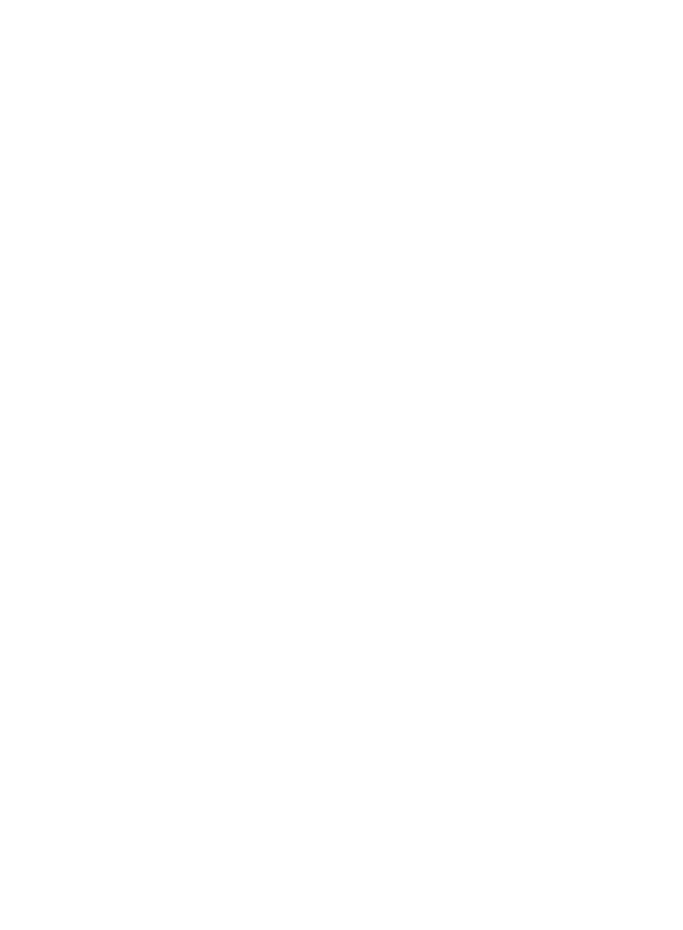
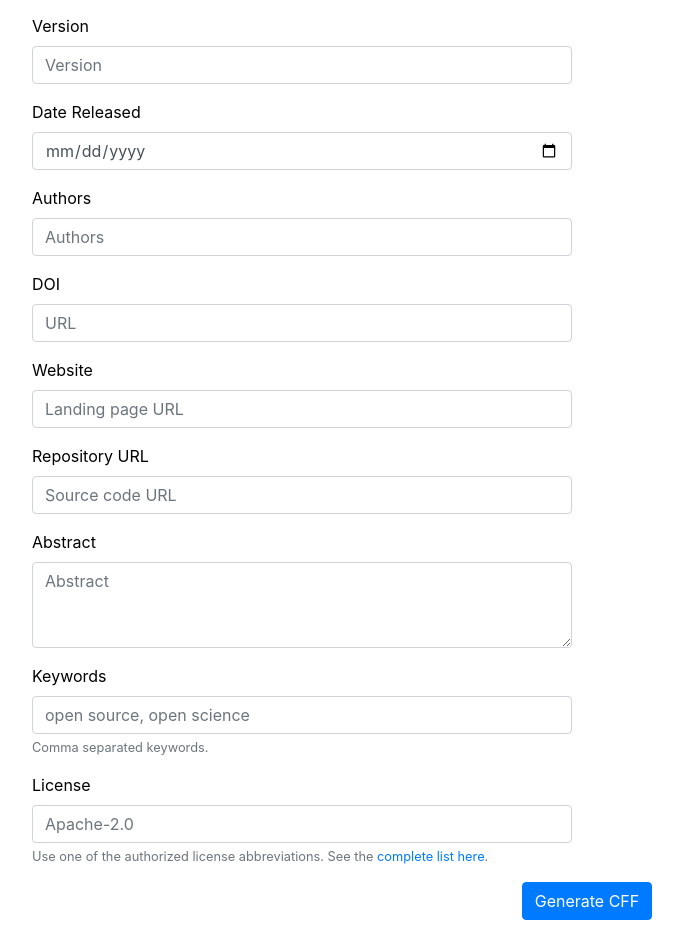
Before and after one commit to Software-Citation/frontend, a React (Create React App) app: page /cff-init in a window 1280 px wide. Shown: the part 122-1052 px from the top of the page, without its empty margins (53-736 px from the left). Before the commit the page ends 800 px from the top, so only its background shows below. Built offline with nearby package versions, Linux system fonts and the light colour scheme.

Commit message:
Initialised screen and form

```diff
--- a/src/App.js
+++ b/src/App.js
@@ -5,6 +5,7 @@ import Layout from './components/Layout/Layout';
 import Home from './components/Home/Home';
 import About from './components/About/About';
 import FAQ from './components/FAQ/FAQ';
+import CffInit from './components/CffInit/CffInit';
 
 function App() {
   return (
@@ -13,6 +14,7 @@ function App() {
         <Route path="/" exact component={Home} />
         <Route path="/about" exact component={About} />
         <Route path="/faq" exact component={FAQ} />
+        <Route path="/cff-init" exact component={CffInit} />
       </Switch>
     </Layout>
   );
--- /dev/null
+++ b/src/components/CffInit/CffForm/CffForm.js
@@ -0,0 +1,62 @@
+import React from 'react';
+import { Form } from 'react-bootstrap';
+
+function CffForm(props) {
+  return (
+    <Form>
+      <Form.Group controlId="formTitle">
+        <Form.Label>Title</Form.Label>
+        <Form.Control type="text" placeholder="Title" />
+      </Form.Group>
+      <Form.Group controlId="formVersion">
+        <Form.Label>Version</Form.Label>
+        <Form.Control type="text" placeholder="Version" />
+      </Form.Group>
+      <Form.Group controlId="formDate">
+        <Form.Label>Date Released</Form.Label>
+        <Form.Control type="date" placeholder="Date" />
+      </Form.Group>
+      <Form.Group controlId="formAuthors">
+        <Form.Label>Authors</Form.Label>
+        <Form.Control type="text" placeholder="Authors" />
+      </Form.Group>
+      <Form.Group controlId="formDoi">
+        <Form.Label>DOI</Form.Label>
+        <Form.Control type="text" placeholder="URL" />
+      </Form.Group>
+      <Form.Group controlId="formWebsite">
+        <Form.Label>Website</Form.Label>
+        <Form.Control type="text" placeholder="Landing page URL" />
+      </Form.Group>
+      <Form.Group controlId="formUrl">
+        <Form.Label>Repository URL</Form.Label>
+        <Form.Control type="text" placeholder="Source code URL" />
+      </Form.Group>
+      <Form.Group controlId="formAbstract">
+        <Form.Label>Abstract</Form.Label>
+        <Form.Control as="textarea" rows="3" placeholder="Abstract" />
+      </Form.Group>
+      <Form.Group controlId="formKeywords">
+        <Form.Label>Keywords</Form.Label>
+        <Form.Control type="text" placeholder="open source, open science" />
+        <Form.Text className="text-muted">Comma separated keywords.</Form.Text>
+      </Form.Group>
+      <Form.Group controlId="formLicense">
+        <Form.Label>License</Form.Label>
+        <Form.Control type="text" placeholder="Apache-2.0" />
+        <Form.Text className="text-muted">
+          Use one of the authorized license abbreviations. See the{' '}
+          <a
+            href="https://github.com/spdx/license-list-data/blob/6b77c7a2840009663ee0b083523fc0ad25376b57/json/licenses.json"
+            target="_blank"
+          >
+            complete list here
+          </a>
+          .
+        </Form.Text>
+      </Form.Group>
+    </Form>
+  );
+}
+
+export default CffForm;
--- /dev/null
+++ b/src/components/CffInit/CffInit.js
@@ -0,0 +1,28 @@
+import React from 'react';
+
+import { Button, Container, Row, Col } from 'react-bootstrap';
+
+import CffForm from './CffForm/CffForm';
+import CompiledCff from './CompliedCff/CompiledCff';
+
+class CffInit extends React.PureComponent {
+  render() {
+    return (
+      <Container>
+        <Row>
+          <Col>
+            <CffForm />
+          </Col>
+          <Col>
+            <CompiledCff />
+          </Col>
+        </Row>
+        <Row className="justify-content-md-center">
+          <Button variant="primary">Generate CFF</Button>
+        </Row>
+      </Container>
+    );
+  }
+}
+
+export default CffInit;
--- /dev/null
+++ b/src/components/CffInit/CffInit.module.scss
@@ -0,0 +1,8 @@
+.container {
+  display: flex;
+  flex-direction: column;
+}
+
+.cffContainer {
+  display: flex;
+}
--- /dev/null
+++ b/src/components/CffInit/CompliedCff/CompiledCff.js
@@ -0,0 +1,7 @@
+import React from 'react';
+
+function CompiledCff(props) {
+  return <div>compiled cff</div>;
+}
+
+export default CompiledCff;
```
Also changed, not shown: src/components/CffInit/CffForm/CffForm.module.scss (added), src/components/CffInit/CompliedCff/CompiledCff.module.scss (added).
